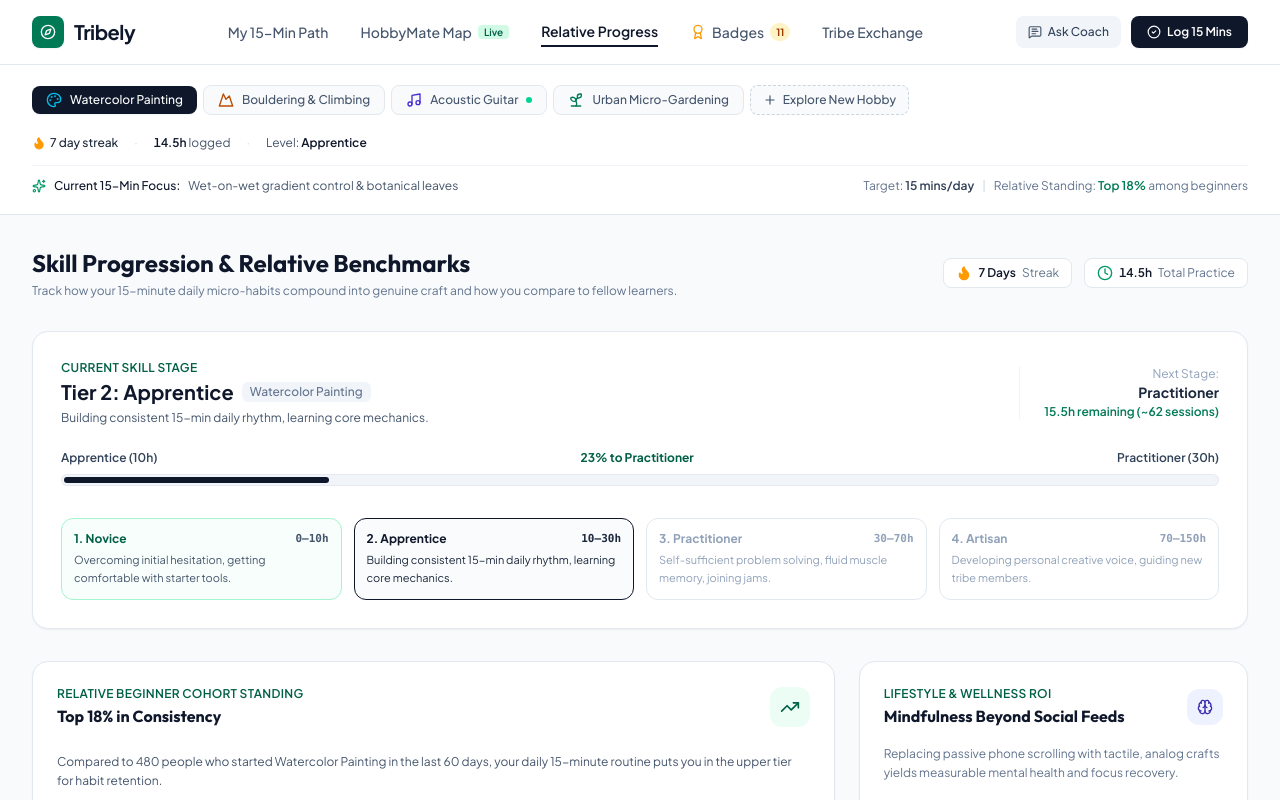
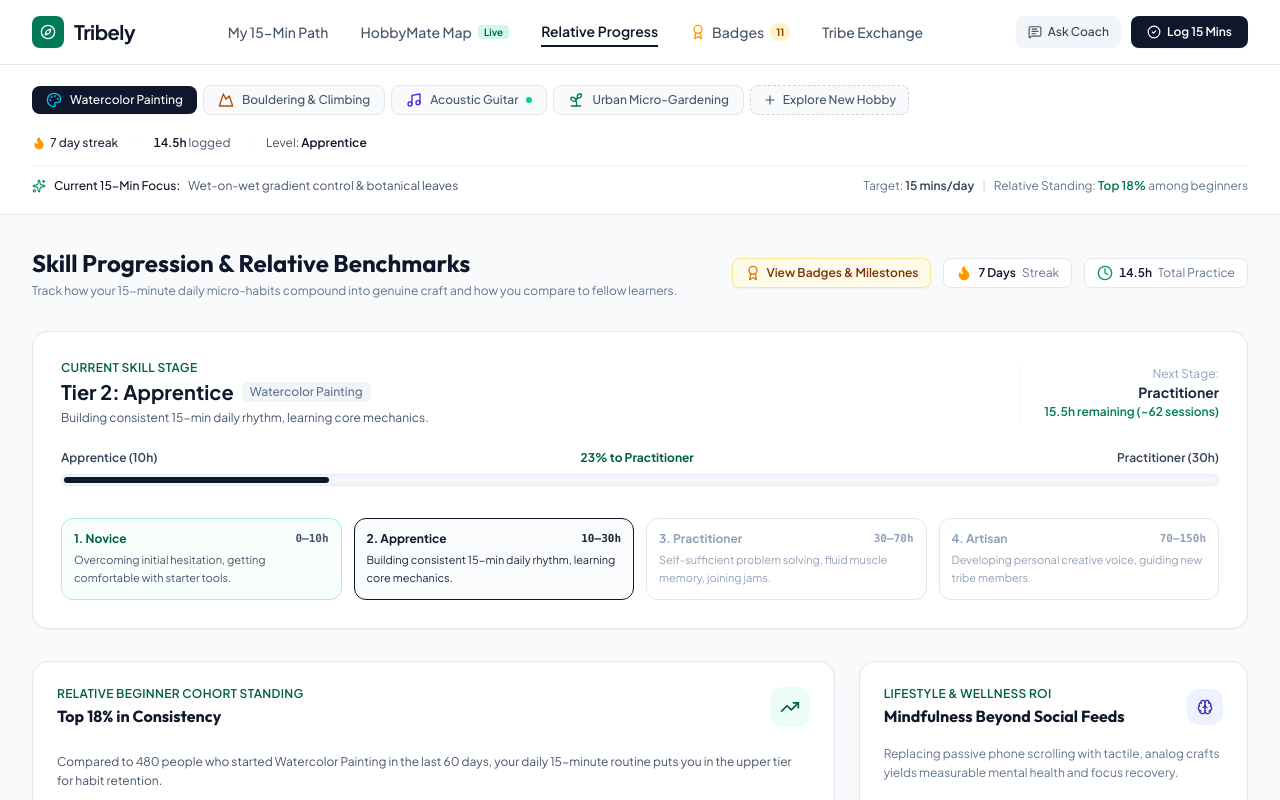
Before and after one commit to letterbets/Tribely, a React (Vite) app: page / in a window 1280 px wide. Both pictures are taken after a click on the button "Relative Progress". Shown: the top 800 px of the page. Built offline with nearby package versions, Linux system fonts and the light colour scheme.

Commit message:
Update ProgressView.tsx

```diff
--- a/src/components/ProgressView.tsx
+++ b/src/components/ProgressView.tsx
@@ -17,11 +17,13 @@ import {
 interface ProgressViewProps {
   activeHobby: Hobby;
   onOpenCoach: () => void;
+  onNavigateToBadges?: () => void;
 }
 
 export const ProgressView: React.FC<ProgressViewProps> = ({
   activeHobby,
   onOpenCoach,
+  onNavigateToBadges,
 }) => {
   // Level tiers definitions
   const tiers = [
@@ -57,6 +59,16 @@ export const ProgressView: React.FC<ProgressViewProps> = ({
         </div>
 
         <div className="flex items-center gap-3 text-xs">
+          {onNavigateToBadges && (
+            <button
+              onClick={onNavigateToBadges}
+              className="bg-amber-50 hover:bg-amber-100 border border-amber-200/90 px-3 py-1.5 rounded-lg flex items-center gap-1.5 text-amber-900 font-semibold cursor-pointer transition-colors shadow-xs"
+            >
+              <Award className="w-4 h-4 text-amber-600" />
+              <span>View Badges & Milestones</span>
+            </button>
+          )}
+
           <div className="bg-white border border-slate-200 px-3 py-1.5 rounded-lg flex items-center gap-1.5 text-slate-700">
             <Flame className="w-4 h-4 text-amber-500 fill-amber-500" />
             <span className="font-semibold text-slate-900">{activeHobby.currentStreak} Days</span>
```
